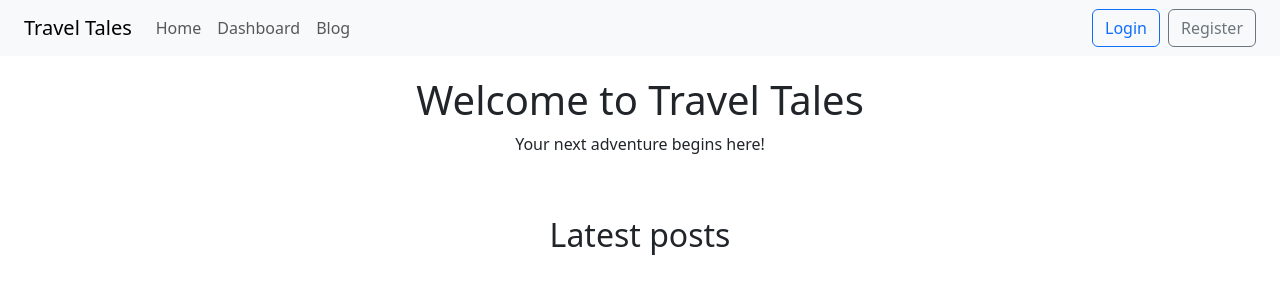
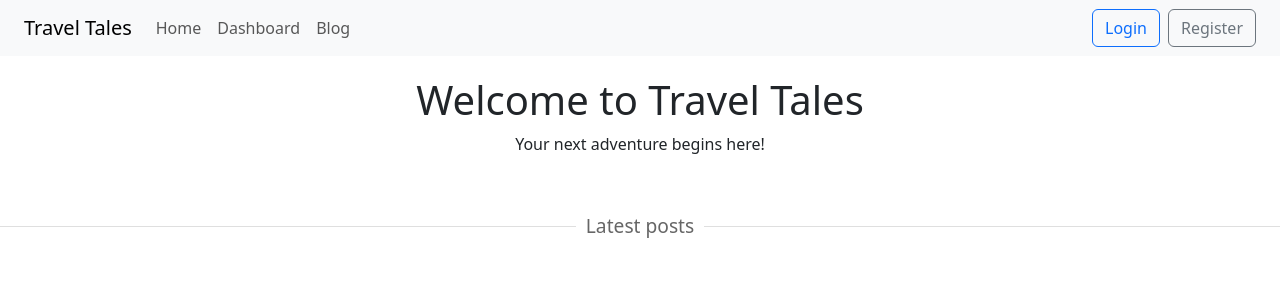
Before and after one commit to Lahirusampath2000/TravelTales, a React (Create React App) app in the folder frontend/: page / in a window 1280 px wide. Shown: the top 300 px of the page. Built offline with nearby package versions, Linux system fonts and the light colour scheme; the HTML template or start-up script is replaced by a standard one.

Commit message:
latest post div with seperator

```diff
--- a/frontend/src/Components/Home.jsx
+++ b/frontend/src/Components/Home.jsx
@@ -3,16 +3,37 @@ import React from 'react';
 const Home = () => {
   return (
     <div>
-    <div style={{ textAlign: 'center', padding: '20px' }}>
-      <h1>Welcome to Travel Tales</h1>
-      <p>Your next adventure begins here!</p>
+      <div style={{ textAlign: 'center', padding: '20px' }}>
+        <h1>Welcome to Travel Tales</h1>
+        <p>Your next adventure begins here!</p>
+      </div>
+
+      <div style={{
+        display: 'flex',
+        alignItems: 'center',
+        margin: '20px 0'
+      }}>
+        <hr style={{
+          flexGrow: 1,
+          border: 'none',
+          borderTop: '1px solid grey',
+          margin: 0
+        }} />
+        <span style={{
+          padding: '0 10px',
+          color: '#666',
+          fontSize: '1.2em'
+        }}>
+          Latest posts
+        </span>
+        <hr style={{
+          flexGrow: 1,
+          border: 'none',
+          borderTop: '1px solid grey',
+          margin: 0
+        }} />
+      </div>
     </div>
-    <br></br>
-    <div>
-      <h2>Latest posts</h2>
-    </div>
-  </div>
-
   );
 };
 
```
